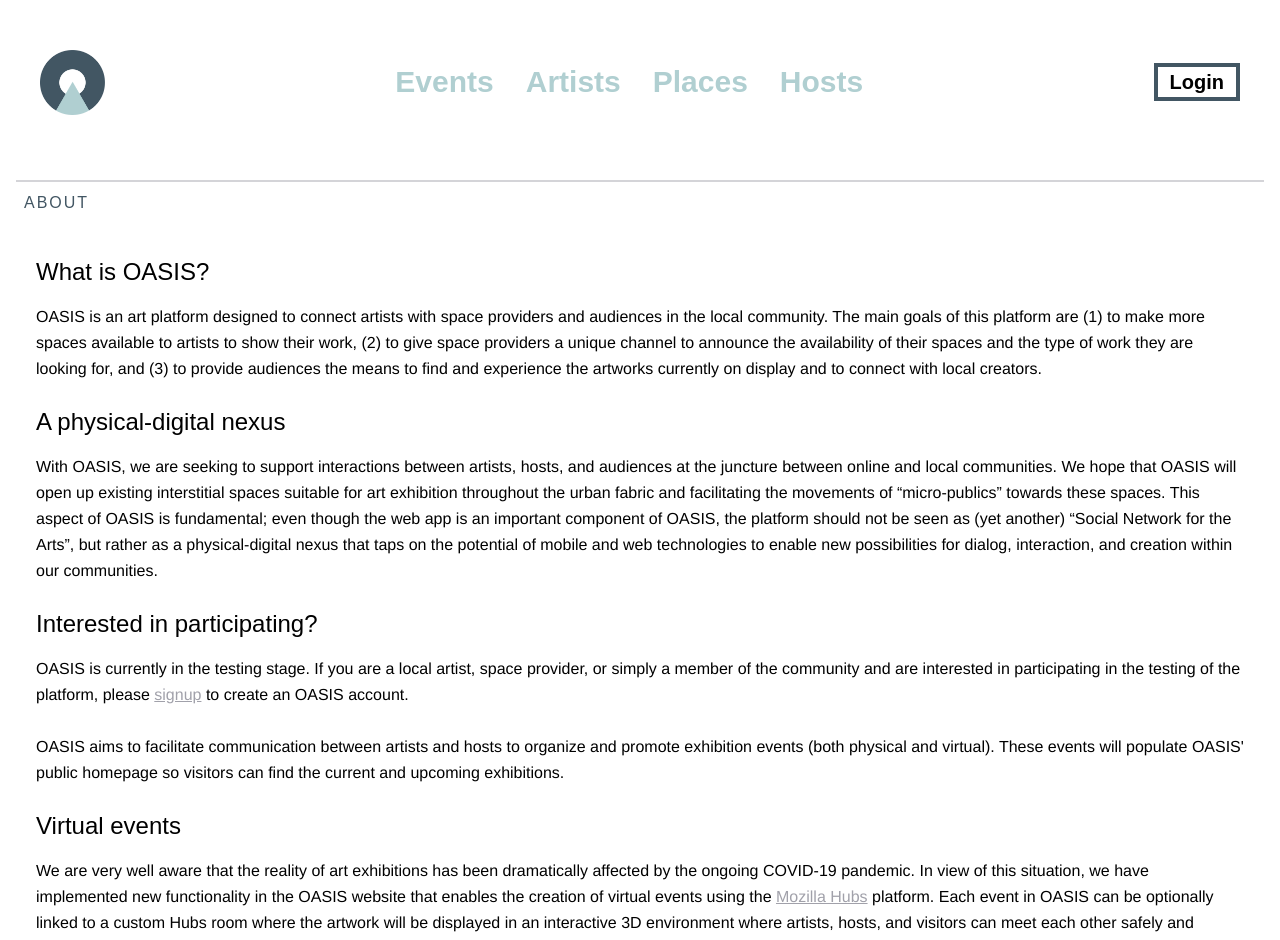
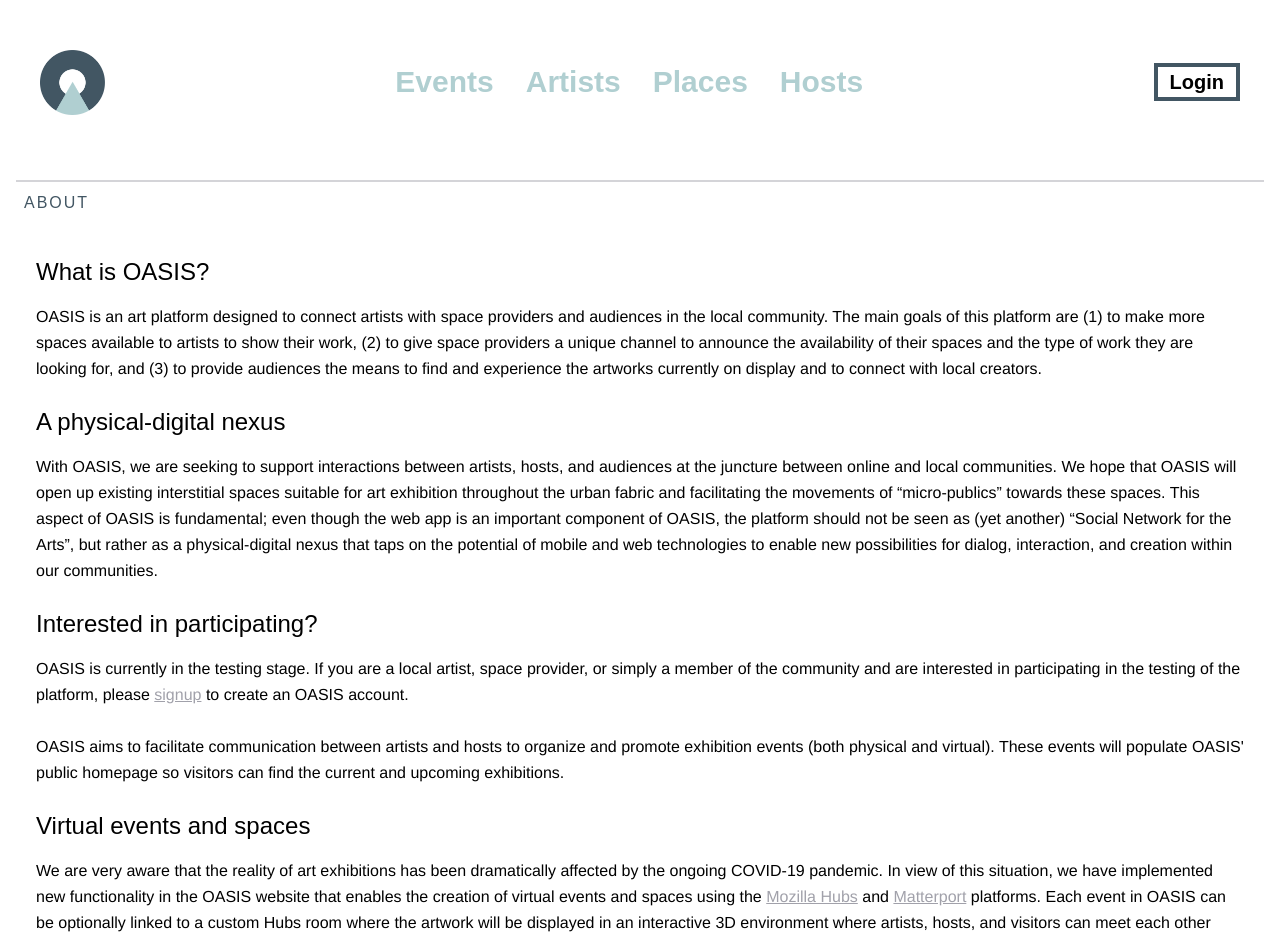
Before and after one commit to oasis-art-project/oasis-webapp, a React (Create React App) app: page /about in a window 1280 px wide. Shown: the top 940 px of the page. Built offline with nearby package versions, Linux system fonts and the light colour scheme.

Commit message:
added info about matterport support in about page

```diff
--- a/src/pages/About/About.tsx
+++ b/src/pages/About/About.tsx
@@ -55,14 +55,15 @@ function About() {
         These events will populate OASIS' public homepage so visitors can find the current and upcoming exhibitions.
       </p>
 
-      <h3 className="font-header text-2xl mt-6 mb-4">Virtual events</h3>
+      <h3 className="font-header text-2xl mt-6 mb-4">Virtual events and spaces</h3>
       <p>
-        We are very well aware that the reality of art exhibitions has been dramatically affected by the ongoing COVID-19 pandemic.
-        In view of this situation, we have implemented new functionality in the OASIS website that enables the creation of virtual events
-        using the <a className="text-gray-400 underline" target="_blank" rel="noreferrer" href="https://hubs.mozilla.com/">Mozilla Hubs</a> platform. Each event in OASIS can
-        be optionally linked to a custom Hubs room where the artwork will be displayed in an interactive 3D environment where artists, hosts,
-        and visitors can meet each other safely and experience the art and the community. If you are interested in creating virtual events
-        please send us an email to: <b>info@oooasis.art</b>
+        We are very aware that the reality of art exhibitions has been dramatically affected by the ongoing COVID-19 pandemic.
+        In view of this situation, we have implemented new functionality in the OASIS website that enables the creation of virtual events and spaces
+        using the <a className="text-gray-400 underline" target="_blank" rel="noreferrer" href="https://hubs.mozilla.com/">Mozilla Hubs</a> and <a className="text-gray-400 underline" target="_blank" rel="noreferrer" href="https://matterport.com/">Matterport</a> platforms.
+        Each event in OASIS can be optionally linked to a custom Hubs room where the artwork will be displayed in an interactive 3D environment where artists, hosts,
+        and visitors can meet each other safely and experience the art and the community. And places have the option to link a Matterport space from their pages,
+        which gives visitors the opportunity to easily navigate the physical venue and see the artworks in high-res from their computers or phones. If you are
+        interested in creating virtual events or spaces please send us an email to: <b>info@oooasis.art</b>
       </p>
 
       <h3 className="font-header text-2xl mt-6 mb-4">Support</h3>
```
